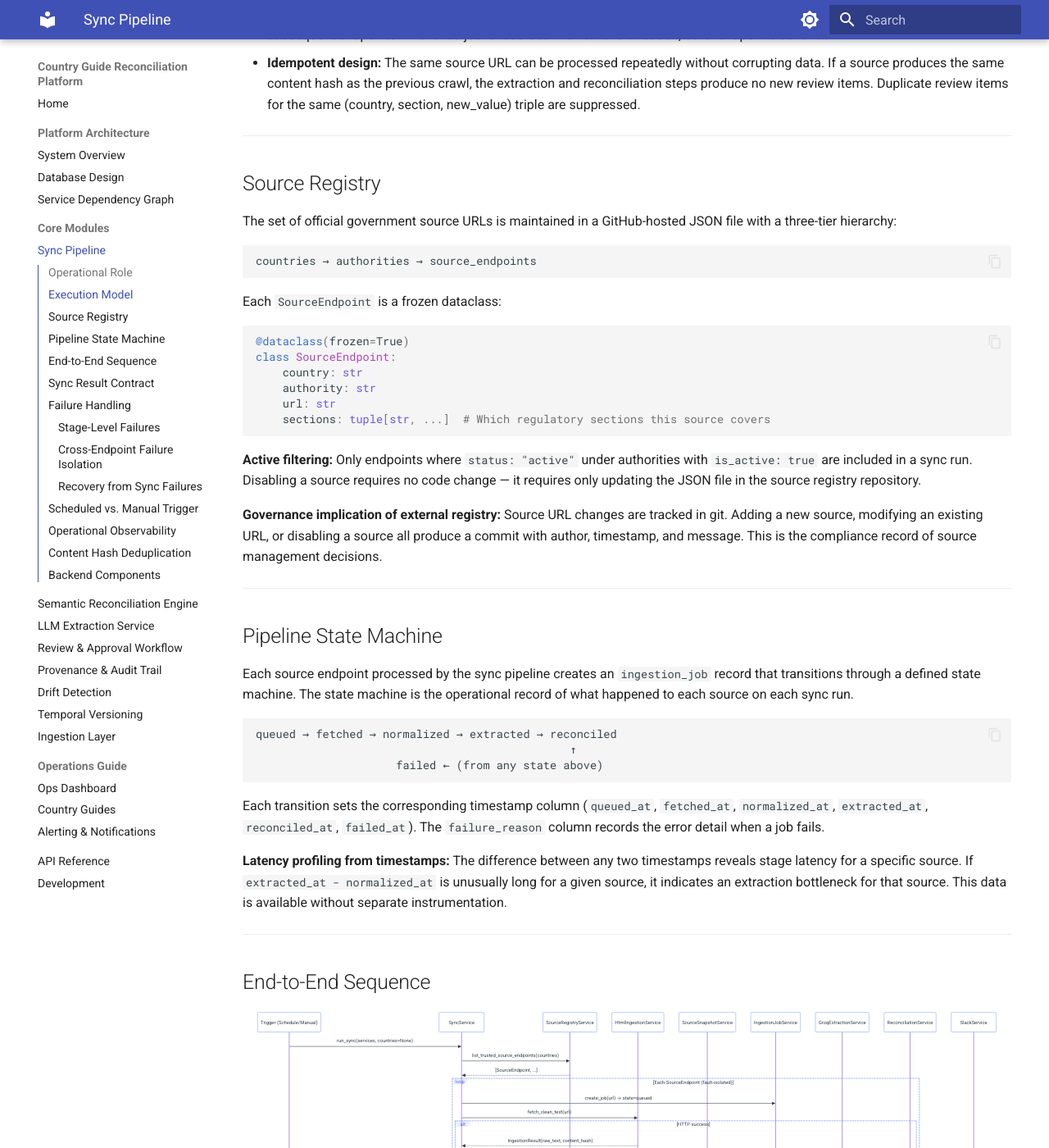
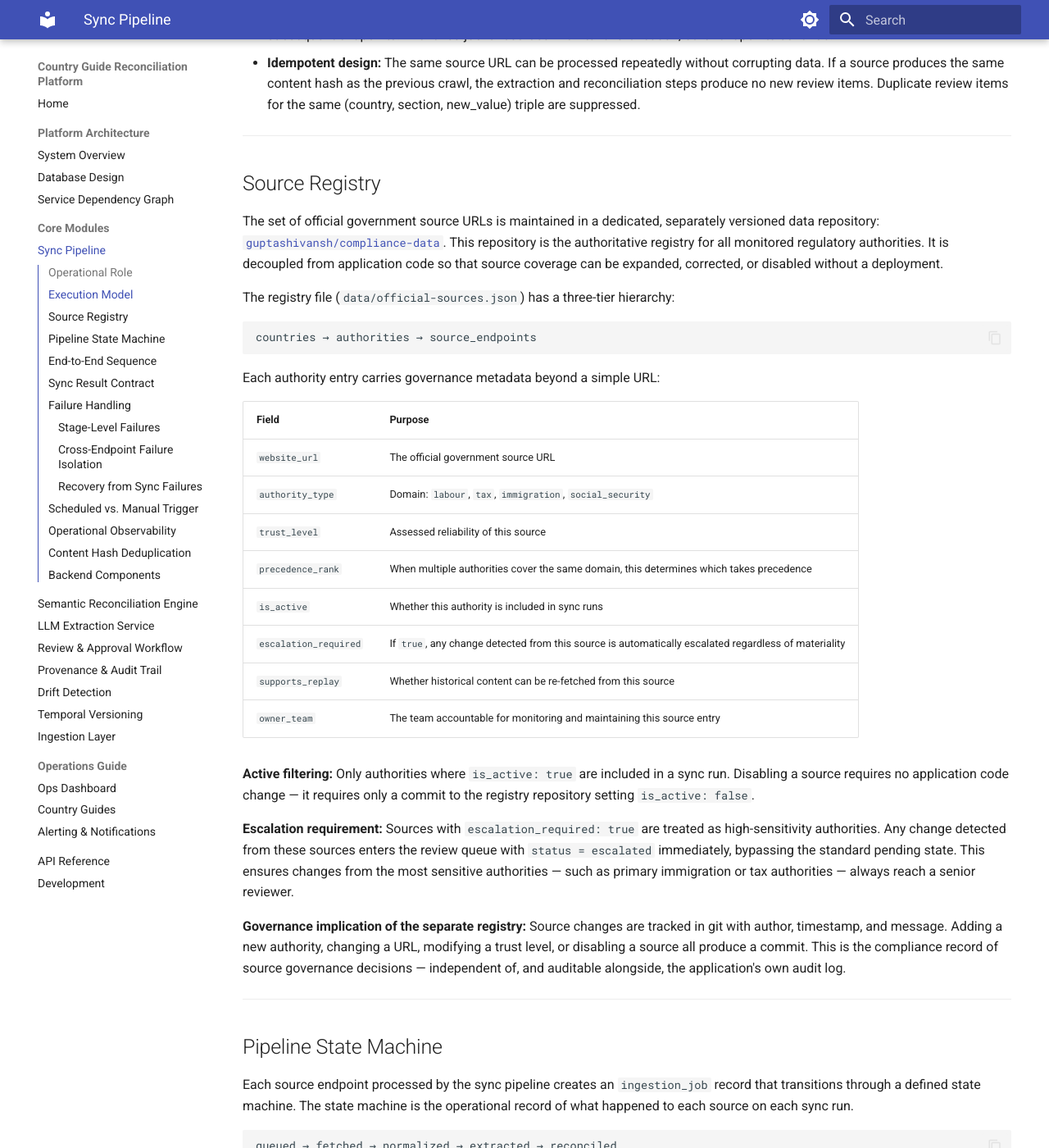
Before and after one commit to guptashivansh/country-guide-reconciliation, an MkDocs documentation site: the page built from docs/modules/sync-pipeline.md, in a window 1280 px wide and 1400 px high, scrolled down 588 px. Shown: the whole window at 82% size. Built offline with MkDocs 1.6.1 and Material for MkDocs 9.7.7, drawn with Linux system fonts in a browser that asks for light colours.

Commit message:
docs: correct source registry framing — governed compliance-data repo, not ad-hoc maintenance
Replace incorrect claim that 'source URL maintenance is a human operational
concern' with accurate description of the compliance-data repository:

- compliance-data carries trust_level, precedence_rank, escalation_required,
  supports_replay, and owner_team per authority — a governed registry, not a
  flat URL list
- escalation_required flag automatically escalates changes from high-sensitivity
  authorities regardless of semantic engine materiality
- owner_team field assigns accountability for each source
- Updated: index.md (guarantees table + does-not-guarantee section)
- Updated: modules/sync-pipeline.md (source registry section, full schema)
- Updated: architecture/overview.md (architectural decision 4)
- Updated: modules/ingestion.md (4xx failure handling references owner_team)

Co-Authored-By: Claude Opus 4.6 <noreply@anthropic.com>

````diff
--- a/docs/modules/sync-pipeline.md
+++ b/docs/modules/sync-pipeline.md
@@ -20,26 +20,32 @@ The pipeline is sequential per source endpoint, fault-isolated across endpoints:
 
 ## Source Registry
 
-The set of official government source URLs is maintained in a GitHub-hosted JSON file with a three-tier hierarchy:
+The set of official government source URLs is maintained in a dedicated, separately versioned data repository: [`guptashivansh/compliance-data`](https://github.com/guptashivansh/compliance-data). This repository is the authoritative registry for all monitored regulatory authorities. It is decoupled from application code so that source coverage can be expanded, corrected, or disabled without a deployment.
+
+The registry file (`data/official-sources.json`) has a three-tier hierarchy:
 
 ```
 countries → authorities → source_endpoints
 ```
 
-Each `SourceEndpoint` is a frozen dataclass:
+Each authority entry carries governance metadata beyond a simple URL:
 
-```python
-@dataclass(frozen=True)
-class SourceEndpoint:
-    country: str
-    authority: str
-    url: str
-    sections: tuple[str, ...]  # Which regulatory sections this source covers
-```
+| Field | Purpose |
+|-------|---------|
+| `website_url` | The official government source URL |
+| `authority_type` | Domain: `labour`, `tax`, `immigration`, `social_security` |
+| `trust_level` | Assessed reliability of this source |
+| `precedence_rank` | When multiple authorities cover the same domain, this determines which takes precedence |
+| `is_active` | Whether this authority is included in sync runs |
+| `escalation_required` | If `true`, any change detected from this source is automatically escalated regardless of materiality |
+| `supports_replay` | Whether historical content can be re-fetched from this source |
+| `owner_team` | The team accountable for monitoring and maintaining this source entry |
 
-**Active filtering:** Only endpoints where `status: "active"` under authorities with `is_active: true` are included in a sync run. Disabling a source requires no code change — it requires only updating the JSON file in the source registry repository.
+**Active filtering:** Only authorities where `is_active: true` are included in a sync run. Disabling a source requires no application code change — it requires only a commit to the registry repository setting `is_active: false`.
 
-**Governance implication of external registry:** Source URL changes are tracked in git. Adding a new source, modifying an existing URL, or disabling a source all produce a commit with author, timestamp, and message. This is the compliance record of source management decisions.
+**Escalation requirement:** Sources with `escalation_required: true` are treated as high-sensitivity authorities. Any change detected from these sources enters the review queue with `status = escalated` immediately, bypassing the standard pending state. This ensures changes from the most sensitive authorities — such as primary immigration or tax authorities — always reach a senior reviewer.
+
+**Governance implication of the separate registry:** Source changes are tracked in git with author, timestamp, and message. Adding a new authority, changing a URL, modifying a trust level, or disabling a source all produce a commit. This is the compliance record of source governance decisions — independent of, and auditable alongside, the application's own audit log.
 
 ---
 
````
Also changed, not shown: docs/architecture/overview.md (+9 -4 lines), docs/index.md (+2 -1 lines), docs/modules/ingestion.md (+1 -1 lines).
